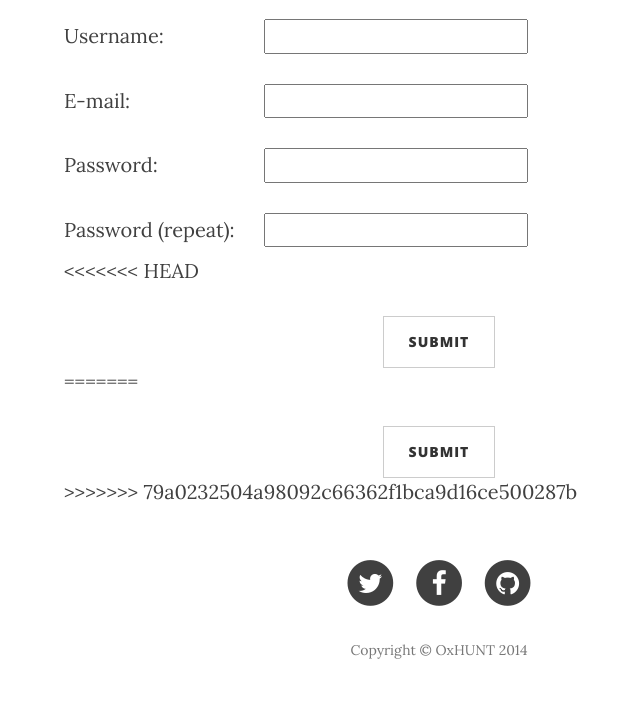
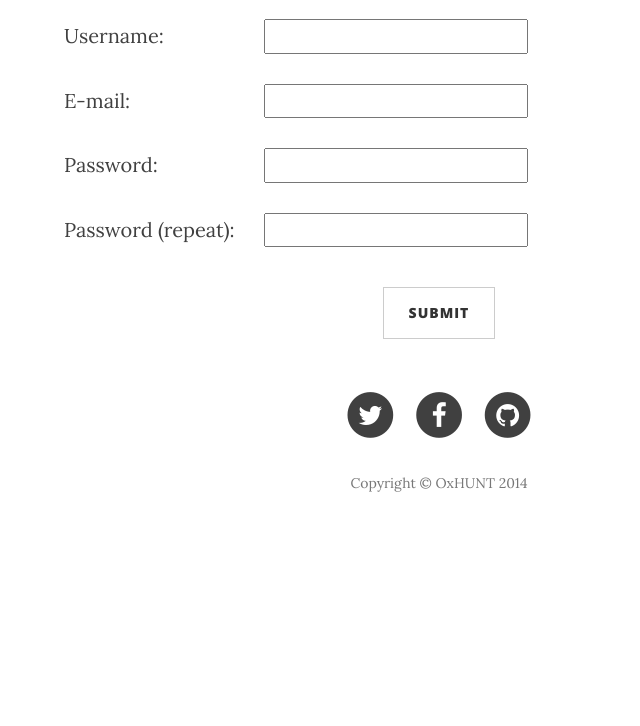
Before and after one commit to kacper-zylka/OxHack2014, a Django app: template oxhack/templates/registration/registration_form.html in a window 1280 px wide. Shown: the part 124-850 px from the top of the page, without its empty margins (201-841 px from the left). After the commit the page ends 616 px from the top, so only its background shows below. Run offline with Django 3.2, Linux system fonts and the light colour scheme; the template is opened without the code that fills it, so the values that code supplies are empty, except form fields; tables that the repository leaves empty hold one stand-in row (values such as "Sample post"); form fields are guessed from the names that the template uses; parts of the project's set-up code (start-up, migrations or seed data) failed here and were passed over; some libraries are stand-ins or nearby versions.

Commit message:
Fixed fucking registration

```diff
--- a/oxhack/templates/registration/activation_email.html
+++ b/oxhack/templates/registration/activation_email.html
@@ -1,3 +1,6 @@
 Hi {{ user }}!<br><br>
 Please activate your Gradbase account using this link:</br>
-<a href="http://127.0.0.1:8000/accounts/activate/{{ activation_key }}">CLICK HERE</a>
+<a href="http://127.0.0.1:8000/accounts/activate/{{ activation_key }}">Activation</a>.
+<br><br>
+We adore you!
+The OxHUNT Team
--- a/oxhack/templates/registration/registration_form.html
+++ b/oxhack/templates/registration/registration_form.html
@@ -32,11 +32,9 @@
                         <td>{{ form.password2 }}</td>
                     </tr>
                     </table>
-<<<<<<< HEAD
-                    <center><input style="margin: 30px 0 0 0" class="btn btn-default" type="submit" value="Submit" action="registration_register"/></center>
-=======
+
                     <center><input style="margin: 30px 0 0 0" class="btn btn-default" type="submit" value="Submit" /></center>
->>>>>>> 79a0232504a98092c66362f1bca9d16ce500287b
+
                 </form>
             </div>
         </div>
```
